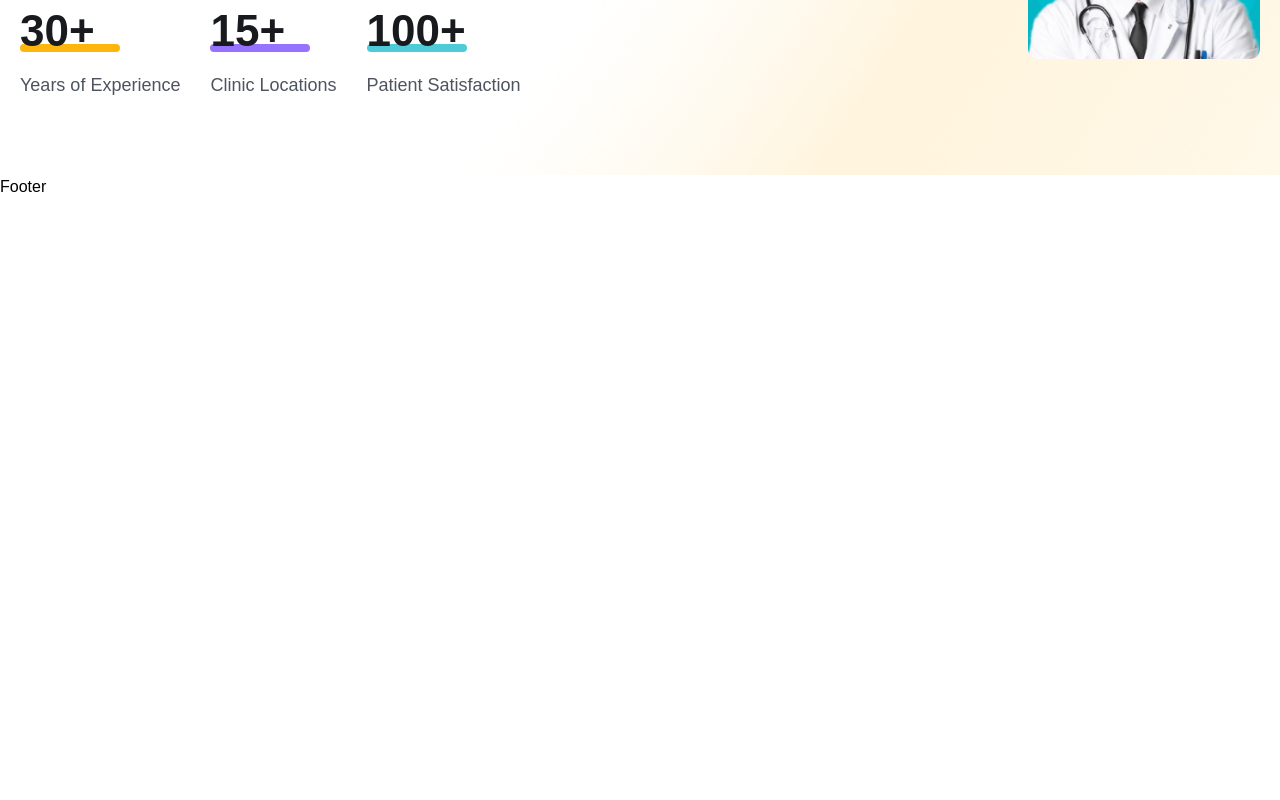
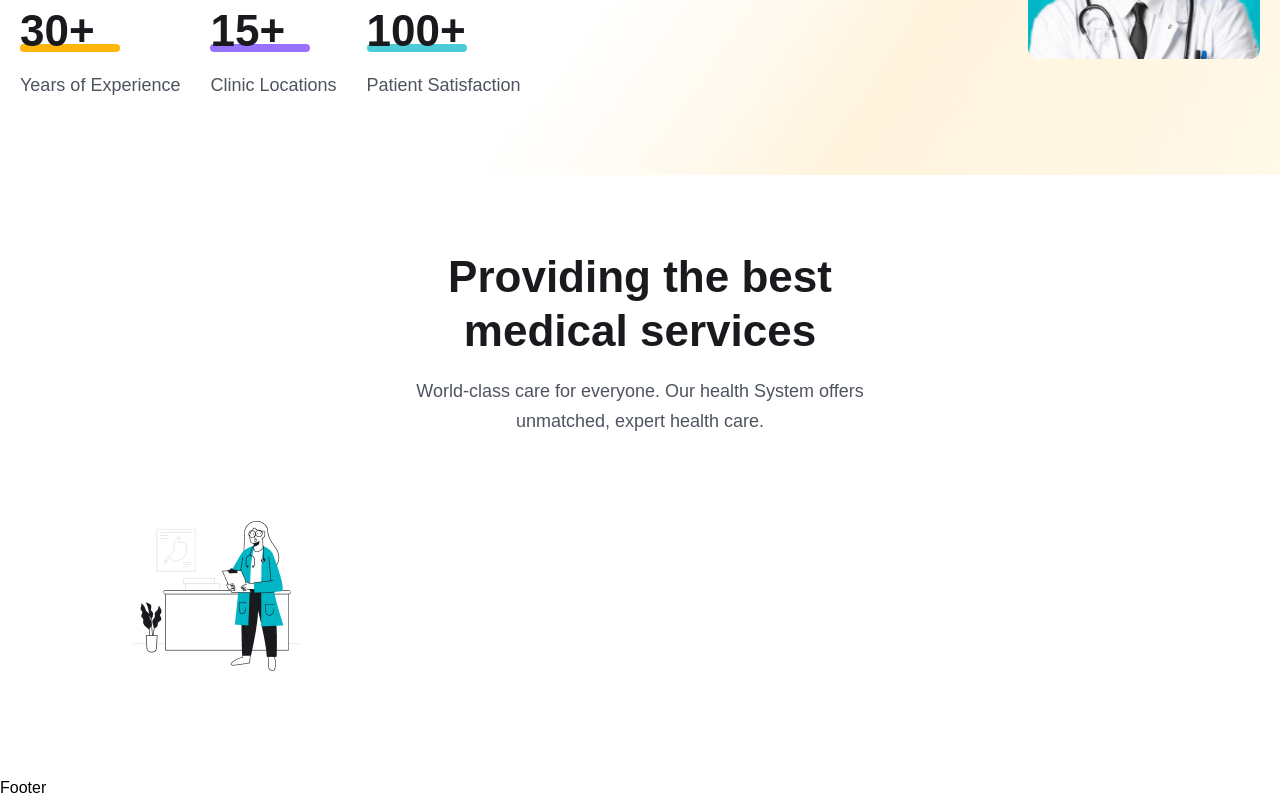
Before and after one commit to Sanjin888/DocBook, a React (Vite) app in the folder frontend/: page / in a window 1280 px wide. Shown: the part 666-1466 px from the top of the page. Before the commit the page ends 865 px from the top, so only its background shows below. Built offline with nearby package versions, Linux system fonts and the light colour scheme; the HTML template or start-up script is replaced by a standard one.

Commit message:
how it works section

```diff
--- a/frontend/src/App.css
+++ b/frontend/src/App.css
@@ -16,6 +16,7 @@ body{
  top: 0;
  left: 0;
  z-index: 99999;
+ background: white;
  box-shadow: 3px 3px -8px 3px #ddd;
 }
 
--- a/frontend/src/pages/Home.jsx
+++ b/frontend/src/pages/Home.jsx
@@ -2,12 +2,13 @@ import React from "react";
 import heroImg01 from "../assets/images/hero-img01.png";
 import heroImg02 from "../assets/images/hero-img02.png";
 import heroImg03 from "../assets/images/hero-img03.png";
+import icon01 from "../assets/images/icon01.png";
 
 const Home = () => {
   return (
     <>
       {/* ============ hero section =========*/}
-      <>
+
         <section className="hero__section pt-[60px] 2xl:h-[800px] ">
           <div className="container">
             <div className="flex flex-col lg:flex-row gap-[90px] items-center justify-between">
@@ -72,7 +73,27 @@ const Home = () => {
           </div>
         </section>
       {/* ============ hero section =========*/}
-      </>
+
+      <section>
+        <div className="container">
+          <div className="lg:w-[470px] mx-auto ">
+            <h2 className="heading text-center">
+              Providing the best medical services
+            </h2>
+            <p className="text__para text-center ">
+              World-class care for everyone. Our health System offers unmatched, expert health care.
+            </p>
+          </div>
+
+        <div className="grid grid-cols-1 md:grid-cols-2 lg:grid-cols-3 gap-5 lg:gap-[30px] mt-[30px] lg:mt-[55px]  ">
+
+        <div className="py-[30px] px-5 ">
+            <div className="flex items-center justify-center "> <img src={icon01} alt="" /> </div>
+        </div>
+
+        </div>
+        </div>
+      </section>
     </>
   );
 };
```
Also changed, not shown: frontend/src/assets/images/icon01.png (added).
